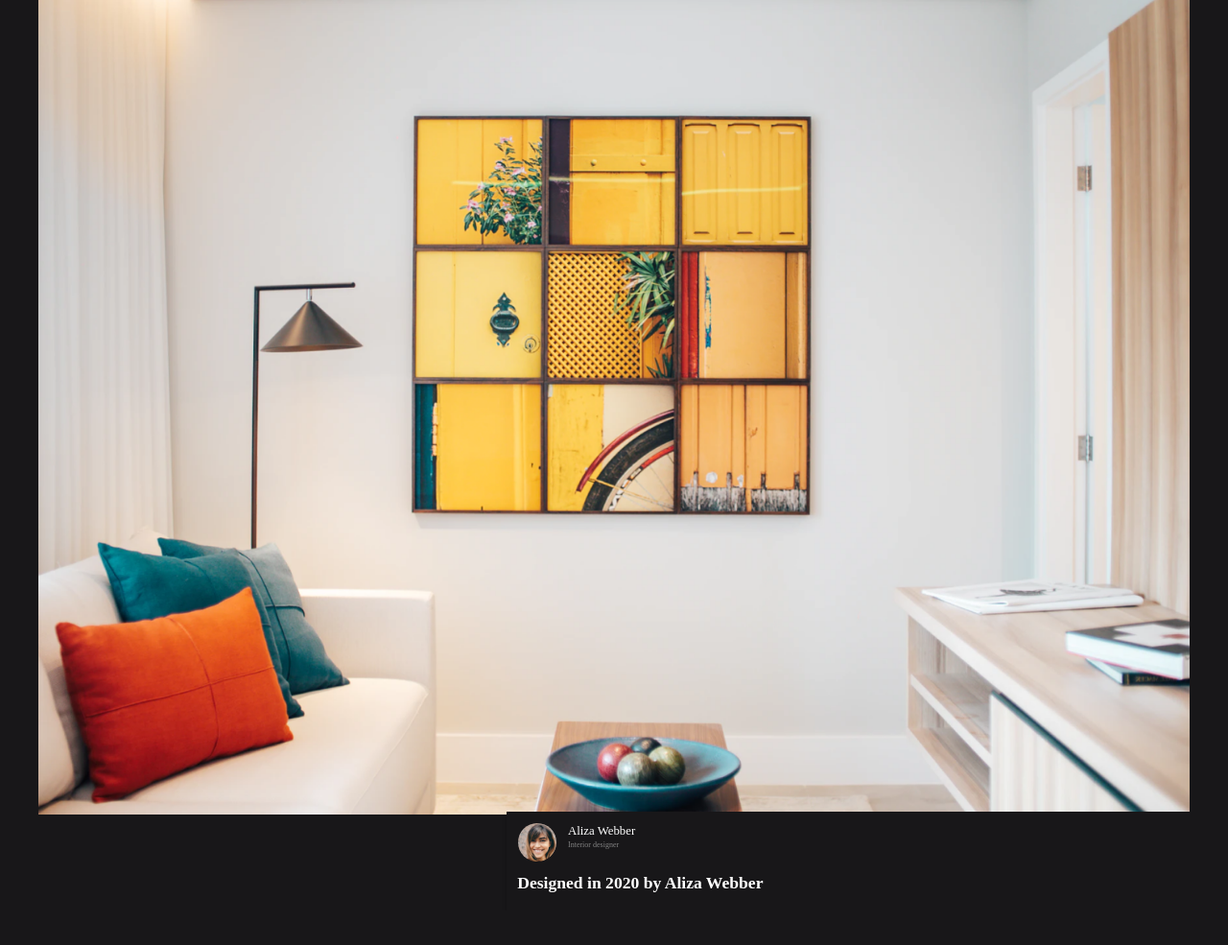
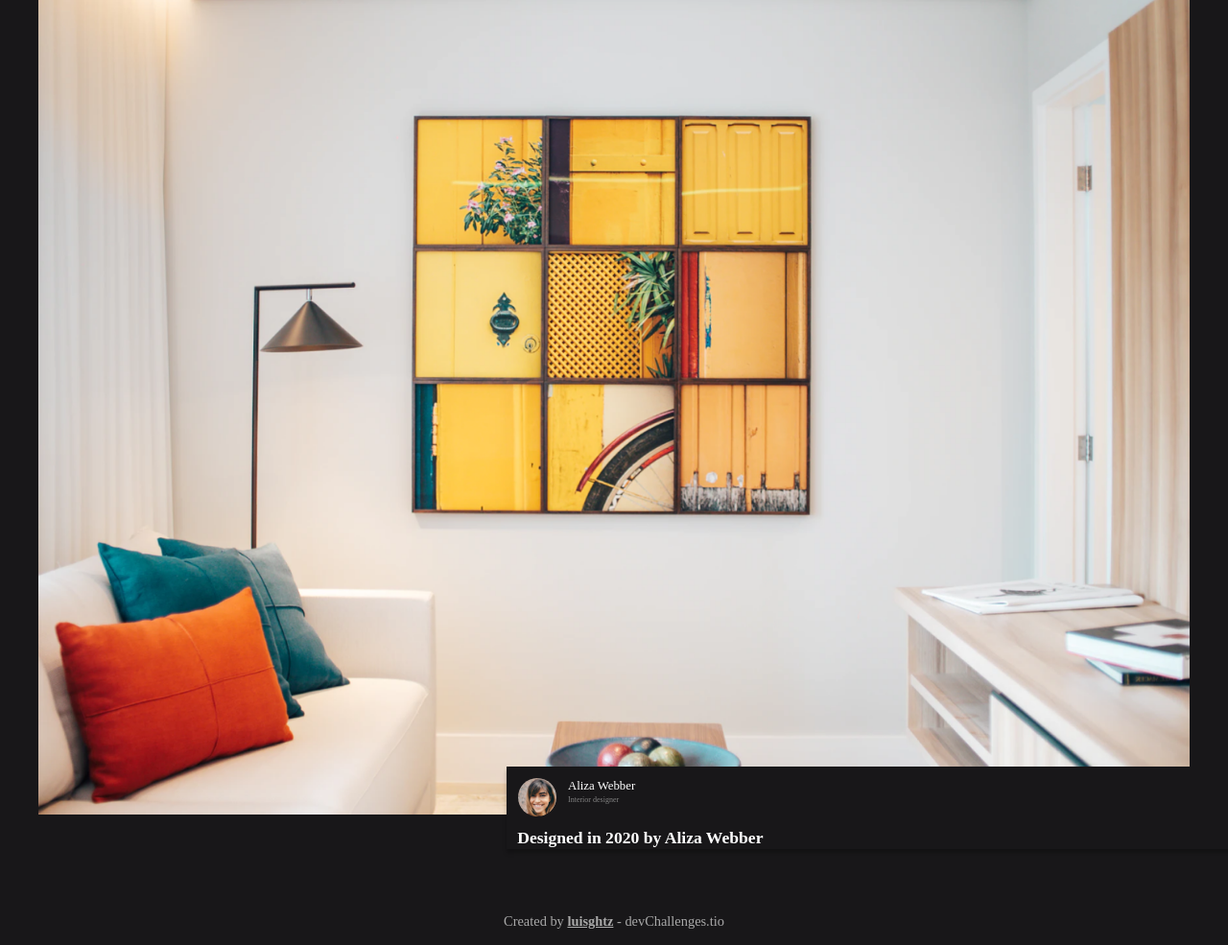
Before and after one commit to LuisGhz/devchallenges.io, a plain HTML site: page 03-interior-consultant/index.html in a window 1280 px wide. Shown: the part 281-1266 px from the top of the page at 96% size. Before the commit the page ends 1230 px from the top, so only its background shows below. Drawn offline with Linux system fonts and the light colour scheme.

Commit message:
Fix designer container. Footer text ready Change designer container to relative position. Change designer container bottom

```diff
--- a/03-interior-consultant/index.html
+++ b/03-interior-consultant/index.html
@@ -146,8 +146,8 @@
       .designer-container {
         background-color: #181719;
         box-shadow: 0px 4px 4px rgba(0, 0, 0, 0.25);
-        position: absolute;
-        bottom: -100px;
+        position: relative;
+        bottom: 50px;
         width: 80%;
         left: calc(50% - 7rem);
       }
@@ -190,6 +190,19 @@
         line-height: 1.35rem;
         padding-inline-start: .7rem;
         margin-block-start: 0;
+      }
+
+      .footer p {
+        color: #A9A9A9;
+        font-size: .9rem;
+        line-height: 1.05rem;
+        padding-bottom: 1rem;
+        text-align: center;
+      }
+
+      .footer .username {
+        font-weight: bold;
+        text-decoration: underline;
       }
     </style>
     <title>03 Interior consultant</title>
@@ -235,6 +248,8 @@
         </div>
       </div>
     </section>
-    <footer></footer>
+    <footer class="footer">
+      <p>Created by <span class="username">luisghtz</span> - devChallenges.tio</p>
+    </footer>
   </body>
 </html>
```
